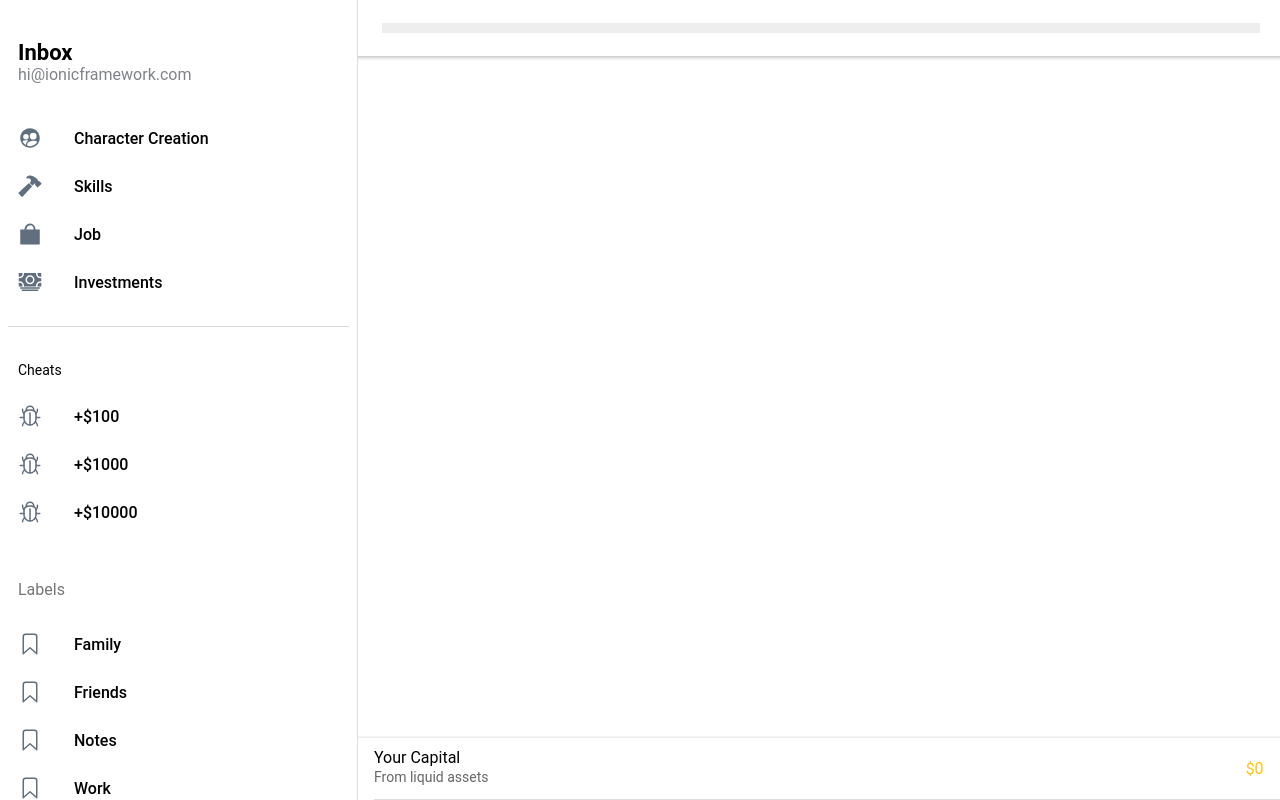
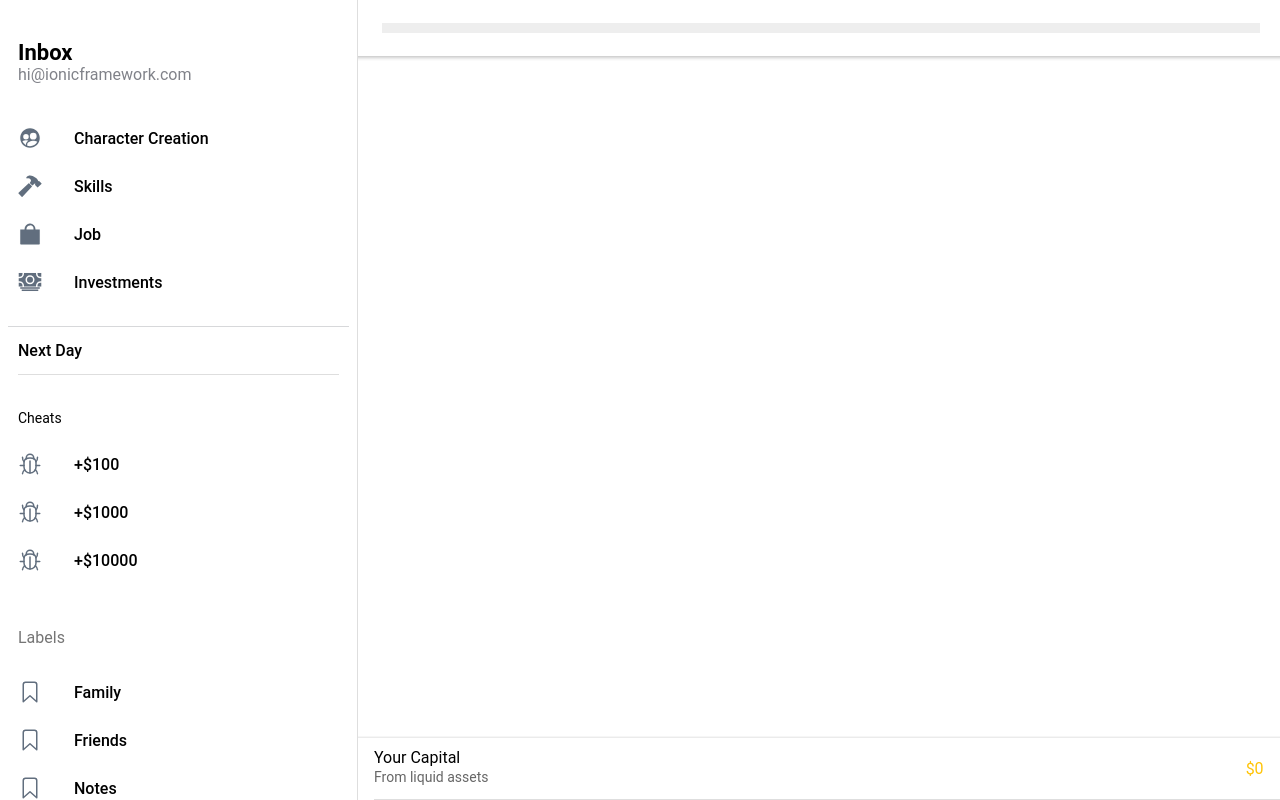
Before and after one commit to ngocnv371/lifesimulator, a React (Create React App) app: page /investments/1 in a window 1280 px wide. Built offline with nearby package versions, Linux system fonts and the light colour scheme.

Commit message:
add mechanic to progress day

```diff
--- a/src/components/Menu.tsx
+++ b/src/components/Menu.tsx
@@ -8,12 +8,35 @@ import {
   IonMenu,
   IonMenuToggle,
   IonNote,
-} from '@ionic/react';
+} from "@ionic/react";
 
-import { useLocation } from 'react-router-dom';
-import { archiveOutline, archiveSharp, bag, bagSharp, bookmarkOutline, cashOutline, cashSharp, hammerOutline, hammerSharp, heartOutline, heartSharp, mailOutline, mailSharp, paperPlaneOutline, paperPlaneSharp, peopleCircleOutline, peopleCircleSharp, trashOutline, trashSharp, warningOutline, warningSharp } from 'ionicons/icons';
-import './Menu.css';
-import Cheats from '../features/cheat/Cheats';
+import { useLocation } from "react-router-dom";
+import {
+  archiveOutline,
+  archiveSharp,
+  bag,
+  bagSharp,
+  bookmarkOutline,
+  cashOutline,
+  cashSharp,
+  hammerOutline,
+  hammerSharp,
+  heartOutline,
+  heartSharp,
+  mailOutline,
+  mailSharp,
+  paperPlaneOutline,
+  paperPlaneSharp,
+  peopleCircleOutline,
+  peopleCircleSharp,
+  trashOutline,
+  trashSharp,
+  warningOutline,
+  warningSharp,
+} from "ionicons/icons";
+import "./Menu.css";
+import Cheats from "../features/cheat/Cheats";
+import NextDayItem from "./NextDayItem";
 
 interface AppPage {
   url: string;
@@ -24,32 +47,32 @@ interface AppPage {
 
 const appPages: AppPage[] = [
   {
-    title: 'Character Creation',
-    url: '/character-creation',
+    title: "Character Creation",
+    url: "/character-creation",
     iosIcon: peopleCircleOutline,
-    mdIcon: peopleCircleSharp
+    mdIcon: peopleCircleSharp,
   },
   {
-    title: 'Skills',
-    url: '/skills',
+    title: "Skills",
+    url: "/skills",
     iosIcon: hammerOutline,
-    mdIcon: hammerSharp
+    mdIcon: hammerSharp,
   },
   {
-    title: 'Job',
-    url: '/job',
+    title: "Job",
+    url: "/job",
     iosIcon: bag,
-    mdIcon: bagSharp
+    mdIcon: bagSharp,
   },
   {
-    title: 'Investments',
-    url: '/investments',
+    title: "Investments",
+    url: "/investments",
     iosIcon: cashOutline,
-    mdIcon: cashSharp
+    mdIcon: cashSharp,
   },
 ];
 
-const labels = ['Family', 'Friends', 'Notes', 'Work', 'Travel', 'Reminders'];
+const labels = ["Family", "Friends", "Notes", "Work", "Travel", "Reminders"];
 
 const Menu: React.FC = () => {
   const location = useLocation();
@@ -63,14 +86,31 @@ const Menu: React.FC = () => {
           {appPages.map((appPage, index) => {
             return (
               <IonMenuToggle key={index} autoHide={false}>
-                <IonItem className={location.pathname === appPage.url ? 'selected' : ''} routerLink={appPage.url} routerDirection="none" lines="none" detail={false}>
-                  <IonIcon aria-hidden="true" slot="start" ios={appPage.iosIcon} md={appPage.mdIcon} />
+                <IonItem
+                  className={
+                    location.pathname === appPage.url ? "selected" : ""
+                  }
+                  routerLink={appPage.url}
+                  routerDirection="none"
+                  lines="none"
+                  detail={false}
+                >
+                  <IonIcon
+                    aria-hidden="true"
+                    slot="start"
+                    ios={appPage.iosIcon}
+                    md={appPage.mdIcon}
+                  />
                   <IonLabel>{appPage.title}</IonLabel>
                 </IonItem>
               </IonMenuToggle>
             );
           })}
         </IonList>
+
+        <IonMenuToggle autoHide={false}>
+          <NextDayItem />
+        </IonMenuToggle>
 
         <Cheats />
 
--- /dev/null
+++ b/src/components/NextDayItem.tsx
@@ -0,0 +1,18 @@
+import { IonItem, IonLabel } from "@ionic/react";
+import { dayPassed } from "../app/actions";
+import { useAppDispatch } from "../app/store";
+
+const NextDayItem: React.FC = () => {
+  const dispatch = useAppDispatch();
+
+  function handleClick() {
+    dispatch(dayPassed());
+  }
+  return (
+    <IonItem onClick={() => handleClick()}>
+      <IonLabel>Next Day</IonLabel>
+    </IonItem>
+  );
+};
+
+export default NextDayItem;
--- a/src/features/investments/InvestmentsSlice.ts
+++ b/src/features/investments/InvestmentsSlice.ts
@@ -1,4 +1,5 @@
 import { createAsyncThunk, createSlice, PayloadAction } from "@reduxjs/toolkit";
+import { addDays } from "date-fns";
 import config from "../../app/config";
 import { Investment } from "../../app/models";
 import { fluctuate } from "../../app/utils";
@@ -26,6 +27,7 @@ const slice = createSlice({
           return;
         }
 
+        // update networth
         investment.minAmount += Math.floor(
           (percentage * investment.minAmount) / 100
         );
@@ -34,6 +36,13 @@ const slice = createSlice({
             (percentage * investment.invested) / 100
           );
         }
+
+        // update history
+        const lastHistory = investment.history[investment.history.length - 1];
+        investment.history.push({
+          time: +addDays(lastHistory.time, 1),
+          value: investment.minAmount,
+        });
       }
     },
     invest(state, action: PayloadAction<{ id: string; amount: number }>) {
```
